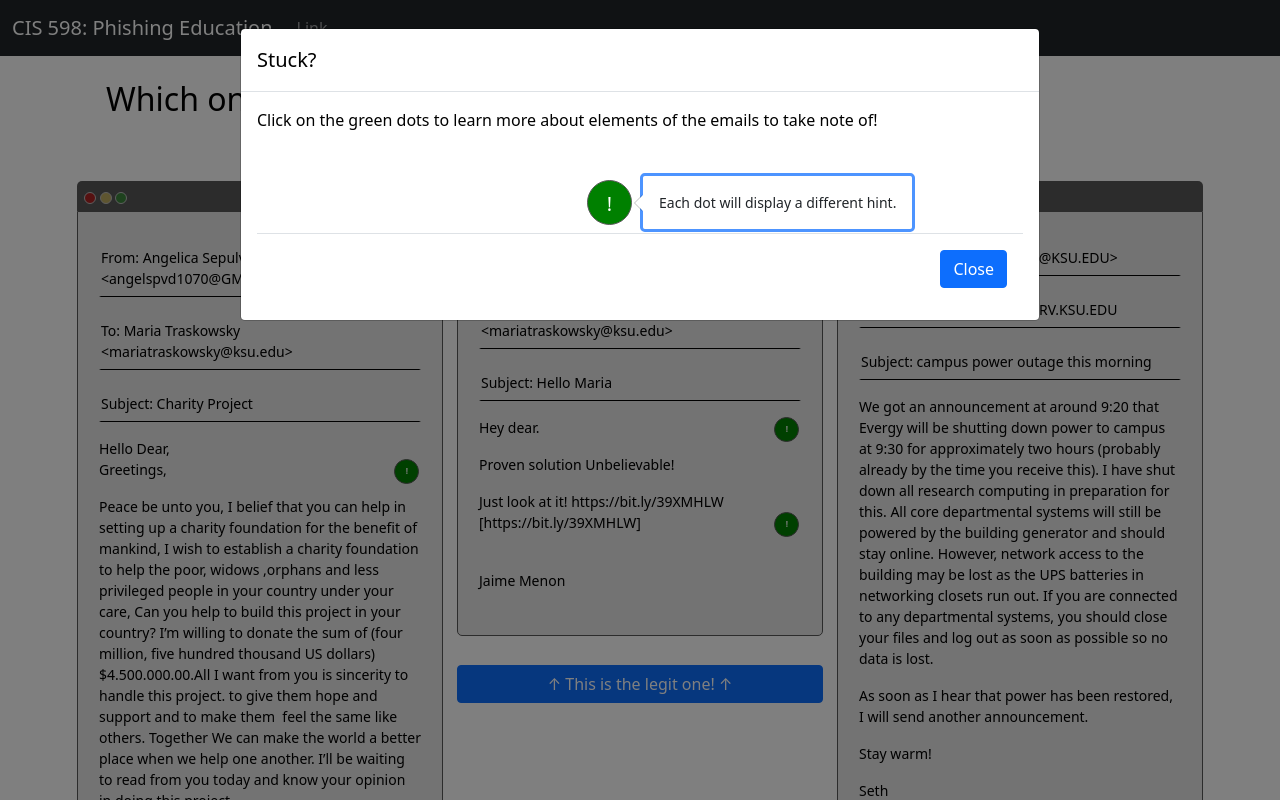
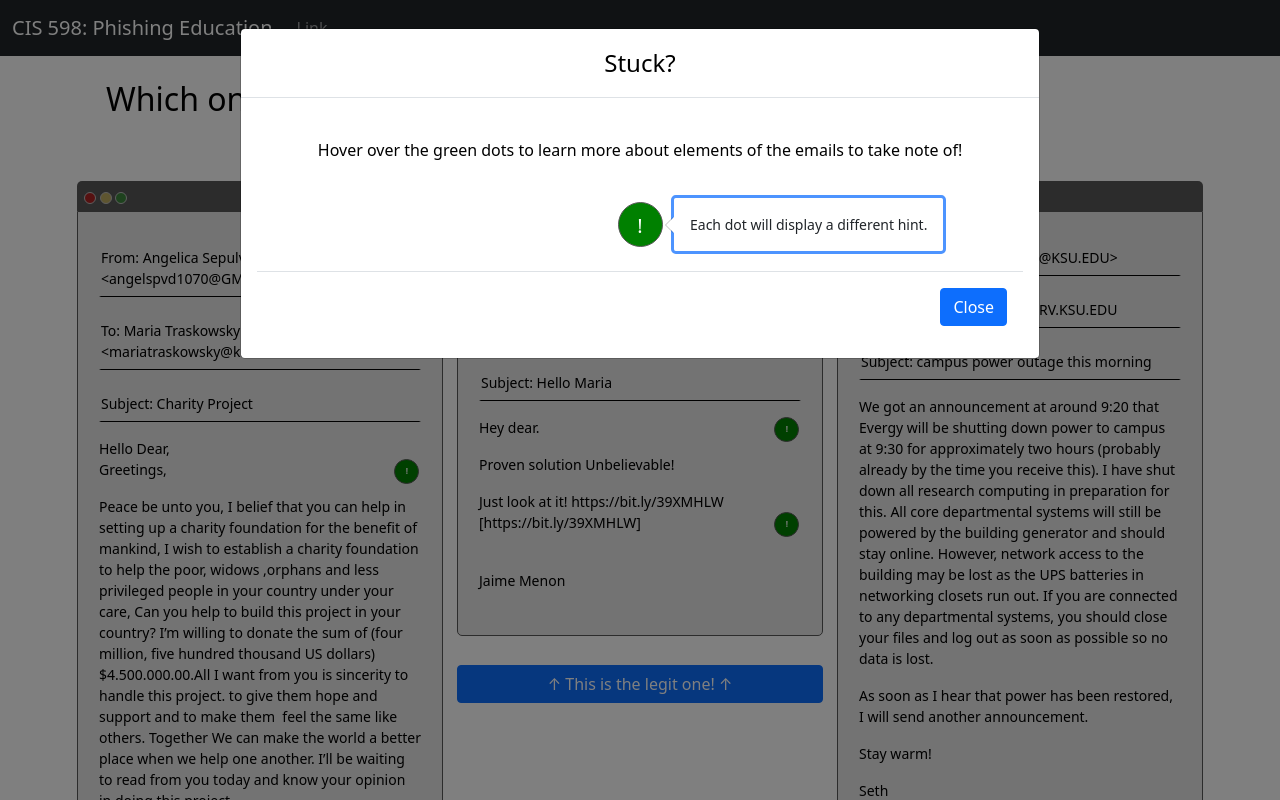
Before and after one commit to mtraskowsky/phishingEd, a Django app: page /challenge/ in a window 1280 px wide. Run offline with Django 3.2, Linux system fonts and the light colour scheme; some libraries are stand-ins or nearby versions.

Commit message:
cosmetic stuff finished

```diff
--- a/static/css/styles.css
+++ b/static/css/styles.css
@@ -37,6 +37,24 @@ body {
 
 .col-sm {
     border: green;
+}
+
+modal-header {
+    margin: 0 auto;
+    text-align: center;
+}
+
+modal-title {
+    margin: 0 auto;
+    text-align: center;
+}
+
+#stuckModal {
+    margin: 0 auto;
+}
+
+.modal-body {
+    text-align: center;
 }
 
 .email-ind {
@@ -171,6 +189,7 @@ body {
 
 #hintBtnPopover {
     text-align: center;
+    margin: 0 auto;
 }
 
 #correctChoiceModal {
--- a/templates/challenge.html
+++ b/templates/challenge.html
@@ -10,22 +10,7 @@
     <div class="container-top">
         <div class="row">
             <h2>Which one of these emails is the most likely to be legitimate?</h2>
-            <!--
-            <div class="col-sm">
-                <div class="float-end" id="hintBtnPopover" data-toggle="hintBtnPopover" data-bs-trigger="hover" data-bs-html="true"
-                    data-bs-content="<b>Click this HINTS button to see hints for each email!<br/>
-                    Click on the dots to learn more about elements of the emails to take note of.">
-                    <button type="button" id="hintButton" class="btn btn-success btn-lg float-end"">HINTS</button>
-                </div>
-            </div>
-            -->
         </div>
-        <!--
-        <div class="row">
-            <div class="col-sm hint-dots">
-            </div>
-        </div>
-        -->
         </br>
         </br>
     </div>
@@ -42,7 +27,7 @@
                     </br>
                     <!-- HINT 1-->
                     <div data-toggle="popover1" data-bs-trigger="hover" data-bs-html="true"
-                        data-bs-content="<b>Examine sender:</b>
+                        data-bs-content="<b>Examine the sender:</b>
                         Is Angelica Sepulveda someone you know?<br/>
                         If you look at the email address, does <b>angelspvd1070@gmail.com</b> seem familiar?">
                         <p class="email-info" id="hint1">From: Angelica Sepulveda  &lt;angelspvd1070@GMAIL.COM&gt;
@@ -53,7 +38,7 @@
                     <p class="email-info">Subject: Charity Project</p>
                     <!-- HINT 2 -->
                     <div id="hint2" data-toggle="popover2" data-bs-trigger="hover" data-placement="right" data-bs-html="true"
-                         data-bs-content="<b>Consider greeting: </b>
+                         data-bs-content="<b>Consider the greeting: </b>
                          Does this seem like the right way for someone you don’t know to address you? <br/>
                          If the greeting seems odd, be careful.">
                         <p>Hello Dear,</br>
@@ -85,7 +70,7 @@
                     <p class="email-info">Subject: Hello Maria</p>
                     <!-- HINT 5-->
                     <div id="hint5" data-toggle="popover5" data-bs-trigger="hover" data-bs-html="true"
-                        data-bs-content="<b>Consider greeting: </b>
+                        data-bs-content="<b>Consider the greeting: </b>
                         Does this seem like the right way for someone you don’t know to address you? <br/>
                         If the greeting seems odd, be careful.">
                         <p>Hey dear.
@@ -96,7 +81,7 @@
                     <p>Proven solution Unbelievable!</p>
                     <!-- HINT 3-->
                     <div id="hint3" data-toggle="popover3" data-bs-trigger="hover" data-bs-html="true"
-                        data-bs-content="<b>Examine links: </b>
+                        data-bs-content="<b>Examine the links: </b>
                         Does this look like a real link to a website? Does anything in the email tell you where the link takes you?
                         Pay close attention to URLs before clicking anything in an email.">
                         <p>
@@ -169,21 +154,21 @@
       <div class="modal-dialog modal-lg">
         <div class="modal-content">
           <div class="modal-header">
-            <h5 class="modal-title">Stuck?</h5>
+            <h4 id="stuckModal" class="modal-title">Stuck?</h4>
           </div>
           <div class="modal-body">
-              <p>Click on the green dots to learn more about elements of the emails to take note of!
+              </br>
+              <p>Hover over the green dots to learn more about elements of the emails to take note of!
               </p>
+              </br>
               <div class="row">
-                <div class="col-sm">
-                    </br>
-                    <button href="#" role="button" class="btn dot-hint-large btn-success btn-lg float-end" data-toggle="hintBtnPopover"
+                  </br>
+                    <button id="hintBtnPopover" href="#" role="button" class="btn dot-hint-large btn-success btn-lg float-end" data-toggle="hintBtnPopover"
                             data-bs-content="Each dot will display a different hint.">!
                     </button>
                     </br>
-                </div>
-                <div class="col-sm"></div>
               </div>
+              </br>
               <div class="modal-footer">
                 <button id="modalCloseBtn" type="button" class="btn btn-primary" data-bs-dismiss="modal">Close</button>
             </div>
@@ -197,7 +182,7 @@
     <div class="modal" id="wrongChoiceModal" tabindex="-1" role="dialog">
       <div class="modal-dialog modal-dialog-centered">
         <div class="modal-content">
-          <div class="modal-header">
+          <div id="wrongmodal" class="modal-header">
             <h5 class="modal-title">Hmm...</h5>
           </div>
           <div class="modal-body">
@@ -215,12 +200,12 @@
     <div class="modal" id="correctChoiceModal" tabindex="-1" role="dialog">
       <div class="modal-dialog modal-dialog-centered modal-lg">
         <div class="modal-content">
-          <div class="modal-header" id="correctChoiceModalHeader">
-            <h5 class="modal-title">Congratulations!</h5>
-          </div>
           <div class="modal-body" id="correctChoiceModal">
-            <p>You have identified the email that is most likely to be legitimate.</p> </br>
-            <p>Round 2 is unlocked. Click next to move on!</p>
+              </br>
+              <h5>Congratulations! &#128077</h5>
+              </br>
+                <p>You unlocked the next round!</p> </br>
+                <p>Keep up the good work.</p>
           </div>
           <div class="modal-footer">
             <div class="d-grid gap-2 mx-auto">
@@ -239,11 +224,13 @@
     <script src="https://code.jquery.com/jquery-3.6.0.min.js" integrity="sha256-/xUj+3OJU5yExlq6GSYGSHk7tPXikynS7ogEvDej/m4=" crossorigin="anonymous"></script>
 
     <script type="text/javascript">
+
 // Show hint modal after period of time
         $(document).ready(function () {
                 setTimeout(function () {
                     $("#secondModal").modal('show');
-                    $('[data-toggle="hintBtnPopover"]').popover('toggle');
+                    //$('[data-toggle="hintBtnPopover"]').popover('show');
+                    $('#hintBtnPopover').popover('show');
             }, 1000)
         });
 
@@ -252,15 +239,6 @@
           $('[data-toggle="popover"]').popover();
 
         });
-
-
-// INDIVIDUAL HINT FUNCTIONALITY
-//        $(document).ready(function(){
- //           $('#hint1-dot').click(function(){
-  //              $('[data-toggle="popover1"]').popover('toggle');
-   //             document.getElementById('hint1').id = 'highlight-hint';
-    //        });
-     //   });
 
 // hint 1 button
         $(document).ready(function(){
@@ -289,6 +267,7 @@
 
             });
         });
+
 
 // hint 2 button
         $(document).ready(function(){
```
